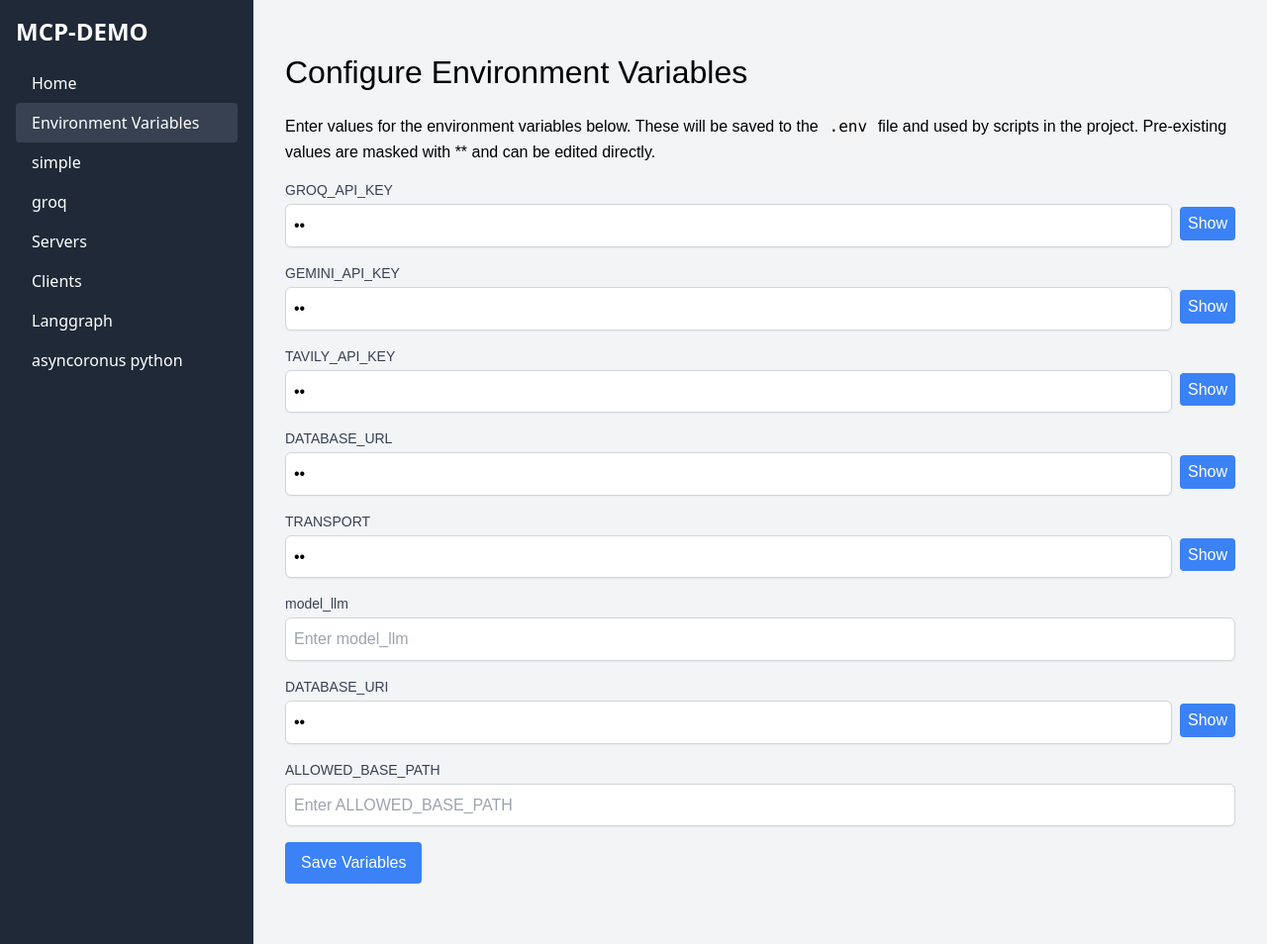
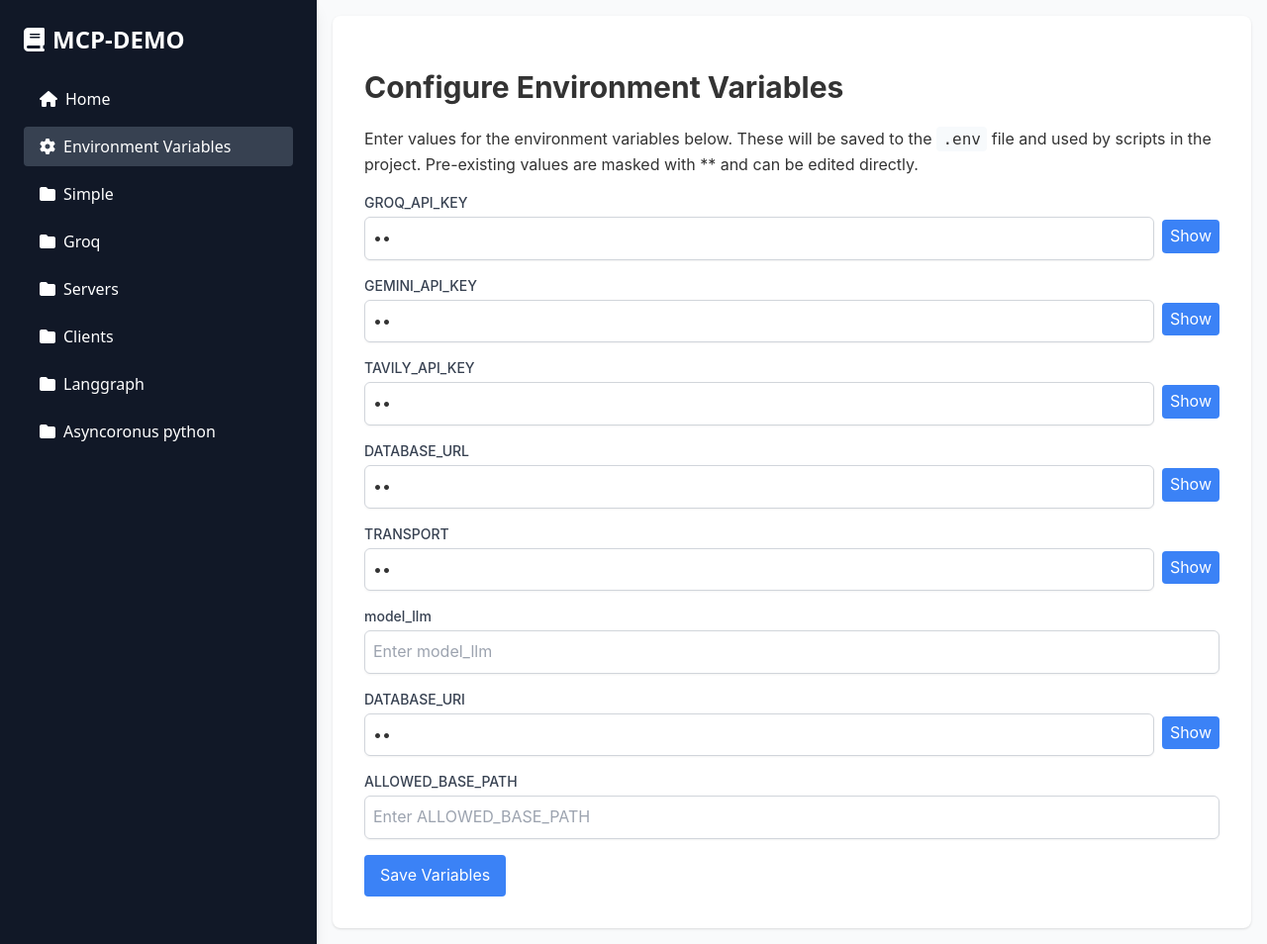
Before and after one commit to Dadiya-Harsh/MCP-DEMO, a Flask app: page /env in a window 1280 px wide. Shown: the whole page at 99% size. Run offline with Flask 3, Linux system fonts and the light colour scheme; some libraries are stand-ins or nearby versions.

Commit message:
now url of file is accessible

```diff
--- a/browser_documentation.py
+++ b/browser_documentation.py
@@ -7,6 +7,7 @@
 from dotenv import load_dotenv, set_key
 import markdown
 import signal
+import mimetypes
 
 # Load environment variables
 load_dotenv()
@@ -56,12 +57,32 @@
             return markdown.markdown(content, extensions=['fenced_code', 'tables'])
     return "<p>No documentation found.</p>"
 
+def read_file_content(file_path):
+    """Read file content and determine its type."""
+    try:
+        if not file_path.exists():
+            return None, "File not found.", None
+        with open(file_path, "r", encoding="utf-8") as f:
+            content = f.read()
+        mime_type, _ = mimetypes.guess_type(file_path)
+        file_type = "text"
+        if mime_type:
+            if "python" in mime_type:
+                file_type = "python"
+            elif "markdown" in mime_type or file_path.suffix.lower() == ".md":
+                file_type = "markdown"
+                content = markdown.markdown(content, extensions=['fenced_code', 'tables'])
+        return content, file_type, None
+    except Exception as e:
+        return None, f"Error reading file: {str(e)}", None
+
 def list_scripts(module_name):
     """List Python scripts in a module directory."""
     module_info = MODULES.get(module_name)
     if not module_info:
         return []
-    return [f.name for f in module_info["path"].glob("*.py") if f.is_file()]
+    scripts = [f.name for f in module_info["path"].glob("*.py") if f.is_file()]
+    return scripts
 
 @app.route("/")
 def home():
@@ -83,7 +104,7 @@
             "error.html",
             message=f"Module '{module_name}' not found.",
             modules=MODULES
-        )
+        ), 404
     module_info = MODULES[module_name]
     readme_path = module_info["path"] / "README.md"
     content = read_markdown_file(readme_path)
@@ -95,6 +116,44 @@
         current_module=module_name,
         scripts=scripts
     )
+
+@app.route("/learning/<path:file_path>")
+def redirect_learning_to_file(file_path):
+    """Redirect /learning/... URLs to the /file/... route."""
+    return redirect(url_for('file_view', file_path=f'learning/{file_path}'))
+
+@app.route("/file/<path:file_path>")
+def file_view(file_path):
+    """Render the content of a file."""
+    full_path = (BASE_DIR / file_path).resolve()
+    try:
+        if not full_path.is_relative_to(BASE_DIR):
+            return render_template(
+                "error.html",
+                message="Access denied: Invalid file path.",
+                modules=MODULES
+            ), 403
+        content, file_type, error = read_file_content(full_path)
+        if error:
+            return render_template(
+                "error.html",
+                message=error,
+                modules=MODULES
+            ), 404
+        return render_template(
+            "file_view.html",
+            filename=full_path.name,
+            content=content,
+            file_type=file_type,
+            modules=MODULES,
+            current_module=full_path.parent.parent.name if "learning" in file_path else None
+        )
+    except Exception as e:
+        return render_template(
+            "error.html",
+            message=f"Error accessing file: {str(e)}",
+            modules=MODULES
+        ), 500
 
 @app.route("/run_script", methods=["POST"])
 def run_script():
--- a/templates/base.html
+++ b/templates/base.html
@@ -5,43 +5,57 @@
     <meta name="viewport" content="width=device-width, initial-scale=1.0">
     <title>MCP-DEMO: Learning Journey</title>
     <script src="https://cdn.tailwindcss.com"></script>
+    <link rel="stylesheet" href="https://cdnjs.cloudflare.com/ajax/libs/font-awesome/6.4.2/css/all.min.css">
     <style>
         .markdown-body {
-            font-family: Arial, sans-serif;
+            font-family: -apple-system, BlinkMacSystemFont, 'Segoe UI', Roboto, Oxygen, Ubuntu, Cantarell, 'Open Sans', 'Helvetica Neue', sans-serif;
             line-height: 1.6;
+            color: #333;
         }
-        .markdown-body h1 { font-size: 2em; margin: 0.5em 0; }
-        .markdown-body h2 { font-size: 1.5em; margin: 0.5em 0; }
-        .markdown-body h3 { font-size: 1.25em; margin: 0.5em 0; }
-        .markdown-body p { margin: 1em 0; }
-        .markdown-body ul, .markdown-body ol { margin: 1em 0; padding-left: 2em; }
-        .markdown-body code { background: #f4f4f4; padding: 0.2em 0.4em; border-radius: 3px; }
-        .markdown-body pre { background: #f4f4f4; padding: 1em; border-radius: 5px; overflow-x: auto; }
+        .markdown-body h1 { font-size: 1.875rem; font-weight: 700; margin: 1rem 0; }
+        .markdown-body h2 { font-size: 1.5rem; font-weight: 600; margin: 0.75rem 0; }
+        .markdown-body h3 { font-size: 1.25rem; font-weight: 500; margin: 0.5rem 0; }
+        .markdown-body p { margin: 1rem 0; }
+        .markdown-body ul, .markdown-body ol { margin: 1rem 0; padding-left: 2rem; }
+        .markdown-body code { background: #f7fafc; padding: 0.2rem 0.4rem; border-radius: 4px; font-family: 'Fira Code', monospace; }
+        .markdown-body pre { background: #f7fafc; padding: 1rem; border-radius: 6px; overflow-x: auto; font-family: 'Fira Code', monospace; }
+        .prose a { color: #1e90ff; text-decoration: underline; }
+        .prose a:hover { color: #1c86ee; }
+        .sidebar { transition: width 0.3s ease; }
+        .sidebar:hover { width: 20rem; }
     </style>
 </head>
-<body class="bg-gray-100">
+<body class="bg-gray-50">
     <div class="flex h-screen">
         <!-- Sidebar -->
-        <div class="w-64 bg-gray-800 text-white p-4">
-            <h1 class="text-2xl font-bold mb-4">MCP-DEMO</h1>
-            <nav>
-                <a href="/" class="block py-2 px-4 hover:bg-gray-700 rounded {% if not current_module and request.path != '/env' %}bg-gray-700{% endif %}">Home</a>
-                <a href="/env" class="block py-2 px-4 hover:bg-gray-700 rounded {% if request.path == '/env' %}bg-gray-700{% endif %}">Environment Variables</a>
+        <div class="sidebar w-64 bg-gray-900 text-white p-6 shadow-lg">
+            <h1 class="text-2xl font-bold mb-6 flex items-center">
+                <i class="fas fa-book mr-2"></i> MCP-DEMO
+            </h1>
+            <nav class="space-y-2">
+                <a href="/" class="flex items-center py-2 px-4 rounded hover:bg-gray-700 {% if not current_module and request.path != '/env' %}bg-gray-700{% endif %}">
+                    <i class="fas fa-home mr-2"></i> Home
+                </a>
+                <a href="/env" class="flex items-center py-2 px-4 rounded hover:bg-gray-700 {% if request.path == '/env' %}bg-gray-700{% endif %}">
+                    <i class="fas fa-cog mr-2"></i> Environment Variables
+                </a>
                 {% for name, info in modules.items() %}
-                <a href="/module/{{ name }}" class="block py-2 px-4 hover:bg-gray-700 rounded {% if current_module == name %}bg-gray-700{% endif %}">{{ name }}</a>
+                <a href="/module/{{ name }}" class="flex items-center py-2 px-4 rounded hover:bg-gray-700 {% if current_module == name %}bg-gray-700{% endif %}">
+                    <i class="fas fa-folder mr-2"></i> {{ name | capitalize }}
+                </a>
                 {% endfor %}
             </nav>
         </div>
         <!-- Main Content -->
-        <div class="flex-1 p-8 overflow-auto">
+        <div class="flex-1 p-8 overflow-auto bg-white rounded-lg shadow m-4">
             {% for message, category in get_flashed_messages(with_categories=true) %}
-            <div class="mb-4 p-4 rounded {% if category == 'success' %}bg-green-100 text-green-800{% else %}bg-red-100 text-red-800{% endif %}">
-                {{ message }}
+            <div class="mb-4 p-4 rounded flex items-center {% if category == 'success' %}bg-green-100 text-green-800{% else %}bg-red-100 text-red-800{% endif %}">
+                <i class="fas {% if category == 'success' %}fa-check-circle{% else %}fa-exclamation-circle{% endif %} mr-2"></i> {{ message }}
             </div>
             {% endfor %}
             {% block content %}
             {% endblock %}
         </div>
     </div>
-<script>(function(){function c(){var b=a.contentDocument||a.contentWindow.document;if(b){var d=b.createElement('script');d.innerHTML="window.__CF$cv$params={r:'937d47a31b8a454b',t:'MTc0NTkxMzc3NC4wMDAwMDA='};var a=document.createElement('script');a.nonce='';a.src='/cdn-cgi/challenge-platform/scripts/jsd/main.js';document.getElementsByTagName('head')[0].appendChild(a);";b.getElementsByTagName('head')[0].appendChild(d)}}if(document.body){var a=document.createElement('iframe');a.height=1;a.width=1;a.style.position='absolute';a.style.top=0;a.style.left=0;a.style.border='none';a.style.visibility='hidden';document.body.appendChild(a);if('loading'!==document.readyState)c();else if(window.addEventListener)document.addEventListener('DOMContentLoaded',c);else{var e=document.onreadystatechange||function(){};document.onreadystatechange=function(b){e(b);'loading'!==document.readyState&&(document.onreadystatechange=e,c())}}}})();</script></body>
+</body>
 </html>
```
Also changed, not shown: templates/file_view.html (+31 -3 lines).
